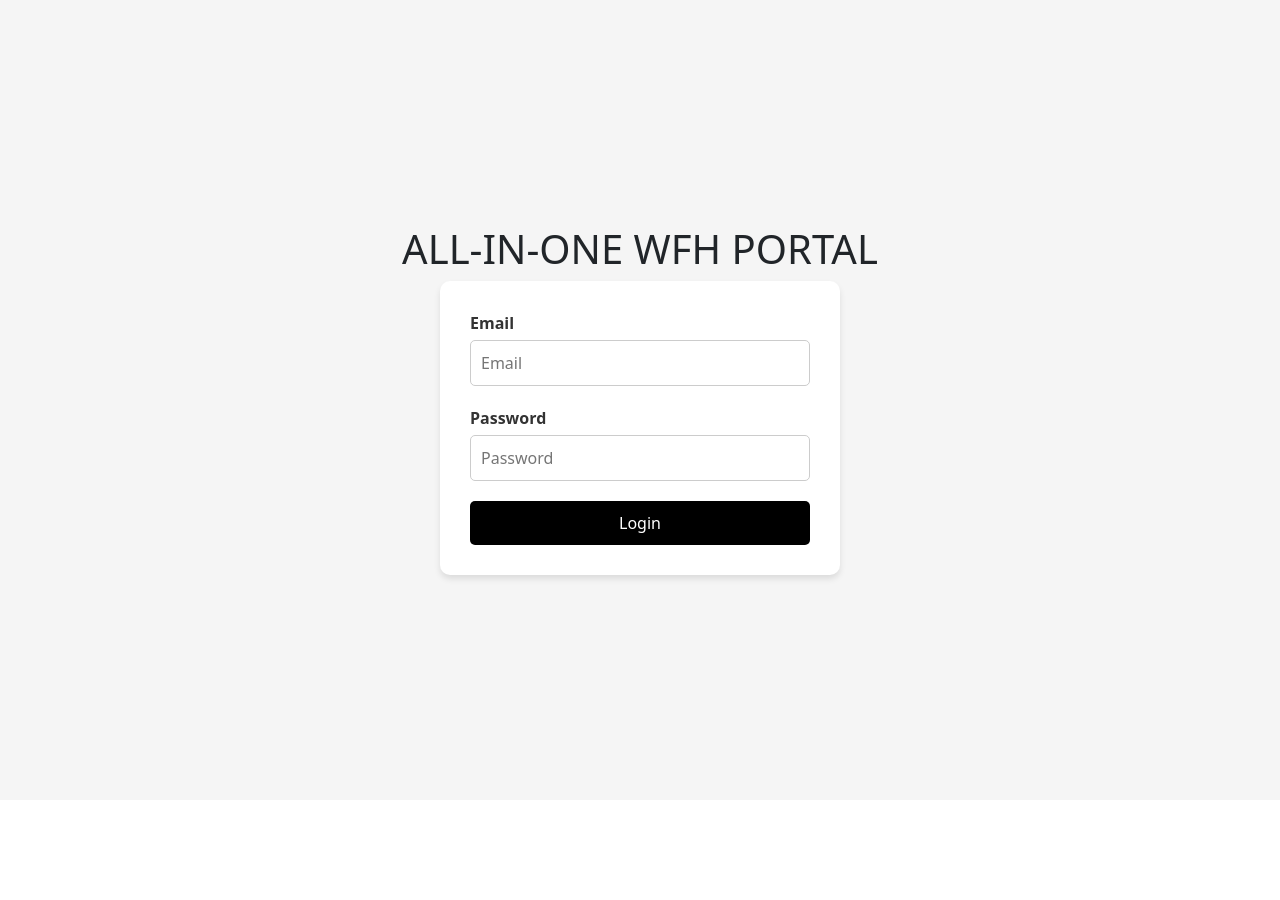
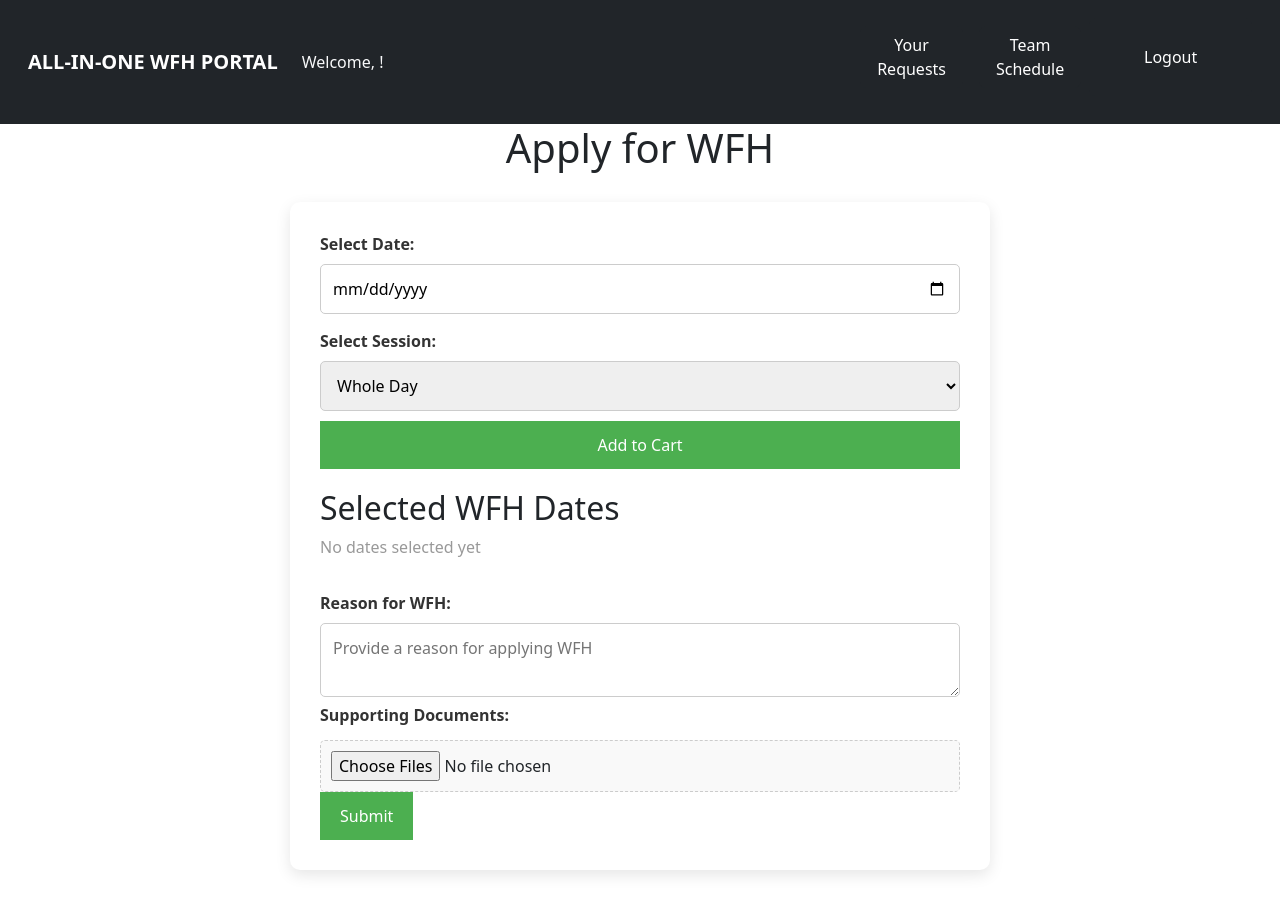
Before and after one commit to weijietan2022/SPM-G2T8-DimSum, a React (Vite) app in the folder spm-g2t8-dimsum/: page /applicationform in a window 1280 px wide. Before the commit this address led to /login. Before the commit the page ends 800 px from the top, so only its background shows below. Built offline with nearby package versions, Linux system fonts and the light colour scheme.

Commit message:
Added wfh application form

```diff
--- a/spm-g2t8-dimsum/package.json
+++ b/spm-g2t8-dimsum/package.json
@@ -9,6 +9,7 @@
         "preview": "vite preview"
     },
     "dependencies": {
+        "axios": "^1.7.7",
         "bootstrap": "^5.3.3",
         "moment-timezone": "^0.5.46",
         "react": "^18.2.0",
--- a/spm-g2t8-dimsum/src/App.jsx
+++ b/spm-g2t8-dimsum/src/App.jsx
@@ -6,6 +6,7 @@ import Login from './components/Login';
 import WFHCalendar from './components/Calendar';
 import YourRequests from './components/YourRequests';
 import { AuthContext } from './context/AuthContext';
+import ApplicationForm from './components/ApplicationForm';
 
 const events = [
   { wfh:[
@@ -44,6 +45,7 @@ const App = () => {
       ) : (
         <Route path="*" element={<Navigate to="/login" />} />
       )}
+      <Route path="/applicationform" element={<><Navbar/><ApplicationForm /></>} />
     </Routes>
   );
 };
--- /dev/null
+++ b/spm-g2t8-dimsum/src/components/ApplicationForm.jsx
@@ -0,0 +1,103 @@
+import React, { useState } from 'react';
+import '../css/ApplicationForm.css';
+
+const ApplicationForm = () => {
+  // State for form data
+  const [date, setDate] = useState('');  // Holds the currently selected date
+  const [session, setSession] = useState('Whole Day');  // Holds the session for the selected date
+  const [cart, setCart] = useState([]);  // Holds all selected dates
+  const [reason, setReason] = useState('');  // Holds the WFH reason
+  const [attachments, setAttachments] = useState(null);  // Holds the uploaded file(s)
+
+  // Handle adding a selected date to the cart
+  const addDateToCart = () => {
+    if (date) {
+      setCart([...cart, { date, session }]);
+      setDate('');  // Clear the date after adding
+    }
+  };
+
+  // Handle file upload
+  const handleFileChange = (e) => {
+    if (e.target.files) {
+      setAttachments(e.target.files);
+    }
+  };
+
+  // Handle form submission
+  const handleSubmit = (e) => {
+    e.preventDefault();
+    console.log({
+      cart,
+      reason,
+      attachments,
+    });
+    alert('Form Submitted! Check the console for the form data.');
+  };
+
+  return (
+    <div>
+      <h1>Apply for WFH</h1>
+      <form onSubmit={handleSubmit}>
+        {/* Date Picker Section */}
+        <div>
+          <label>Select Date:</label>
+          <input
+            type="date"
+            value={date}
+            onChange={(e) => setDate(e.target.value)}
+          />
+        </div>
+
+        {/* AM/PM/Whole Day Section */}
+        <div>
+          <label>Select Session:</label>
+          <select value={session} onChange={(e) => setSession(e.target.value)}>
+            <option value="AM">AM</option>
+            <option value="PM">PM</option>
+            <option value="Whole Day">Whole Day</option>
+          </select>
+          <button type="button" onClick={addDateToCart}>Add to Cart</button>
+        </div>
+
+        {/* Cart to show selected dates */}
+        <div>
+          <h2>Selected WFH Dates</h2>
+          <ul style={{ padding: 0 }}> {/* Added inline style to reset padding */}
+            {cart.length > 0 ? (
+              cart.map((item, index) => (
+                <li key={index} style={{ textAlign: 'left' }}> {/* Ensure text is left-aligned */}
+                  {item.date} - {item.session}
+                </li>
+              ))
+            ) : (
+              <p>No dates selected yet</p>
+            )}
+          </ul>
+        </div>
+
+        {/* Reason for WFH */}
+        <div>
+          <label>Reason for WFH:</label>
+          <textarea
+            value={reason}
+            onChange={(e) => setReason(e.target.value)}
+            placeholder="Provide a reason for applying WFH"
+            required
+          />
+        </div>
+
+        {/* Attachments field */}
+        <div>
+          <label>Supporting Documents:</label>
+          <input type="file" onChange={handleFileChange} multiple />
+        </div>
+
+        {/* Submit Button */}
+        <button type="submit">Submit</button>
+      </form>
+    </div>
+  );
+};
+
+export default ApplicationForm;
--- /dev/null
+++ b/spm-g2t8-dimsum/src/css/ApplicationForm.css
@@ -0,0 +1,145 @@
+/* Global Styles */
+body {
+  font-family: 'Arial', sans-serif;
+  background-color: #f7f7f7;
+  margin: 0;
+  padding: 0;
+}
+
+/* Container for form */
+form {
+  background-color: #ffffff;
+  padding: 30px;
+  margin: 30px auto;
+  border-radius: 10px;
+  max-width: 700px;
+  box-shadow: 0 5px 15px rgba(0, 0, 0, 0.1);
+}
+
+/* Form Title */
+h1 {
+  text-align: center;
+  color: #4CAF50;
+  margin-bottom: 25px;
+  font-size: 28px;
+}
+
+/* Label Styles */
+label {
+  display: block;
+  margin-bottom: 8px;
+  font-weight: bold;
+  color: #333;
+}
+
+/* Input Fields */
+input[type="text"],
+input[type="date"],
+textarea,
+select {
+  width: 100%;
+  padding: 12px;
+  margin-bottom: 15px;
+  border: 1px solid #ccc;
+  border-radius: 5px;
+  font-size: 16px;
+  box-sizing: border-box;
+}
+
+/* Buttons */
+button {
+  background-color: #4CAF50;
+  color: white;
+  padding: 12px 20px;
+  border: none;
+  border-radius: 5px;
+  cursor: pointer;
+  font-size: 16px;
+  transition: background-color 0.3s ease;
+}
+
+button:hover {
+  background-color: #45a049;
+}
+
+button[type="button"] {
+  margin-top: 10px;
+  width: 100%;
+  margin-bottom: 20px;
+}
+
+/* Cart Section */
+h2 {
+  font-size: 22px;
+  margin-bottom: 10px;
+}
+
+/* Remove default list style */
+ul {
+  list-style-type: none; /* Remove default bullets */
+  padding: 0;
+  margin: 0;
+  max-height: 200px; /* Set a maximum height for the list */
+  overflow-y: auto; /* Enable vertical scrolling */
+}
+
+/* Cart items aligned and full width */
+ul li {
+  background-color: #f0f9f0;
+  padding: 12px;
+  margin-bottom: 10px;
+  border: 1px solid #4CAF50;
+  border-radius: 5px;
+  width: 100%; /* Make sure the list items take full width */
+  box-sizing: border-box; /* Include padding and border in total width */
+  text-align: left; /* Align text to the left */
+}
+
+/* Alternate background for even rows */
+ul li:nth-child(even) {
+  background-color: #e8f5e8;
+}
+
+/* No dates selected */
+p {
+  color: #999;
+}
+
+
+/* File Input */
+input[type="file"] {
+  display: block;
+  padding: 10px;
+  background-color: #f9f9f9;
+  border: 1px dashed #ccc;
+  border-radius: 5px;
+  width: 100%;
+}
+
+/* Supporting Documents Section */
+input[type="file"] {
+  margin-top: 5px;
+}
+
+/* Responsive Design */
+@media (max-width: 768px) {
+  form {
+    padding: 20px;
+    margin: 15px;
+  }
+
+  h1 {
+    font-size: 24px;
+  }
+
+  input[type="text"],
+  input[type="date"],
+  textarea,
+  select {
+    font-size: 14px;
+  }
+
+  button {
+    font-size: 14px;
+  }
+}
```
Also changed, not shown: 1 other file (tests, documents, lock files or other folders). Lines whose indentation alone changed are shown as unchanged.
